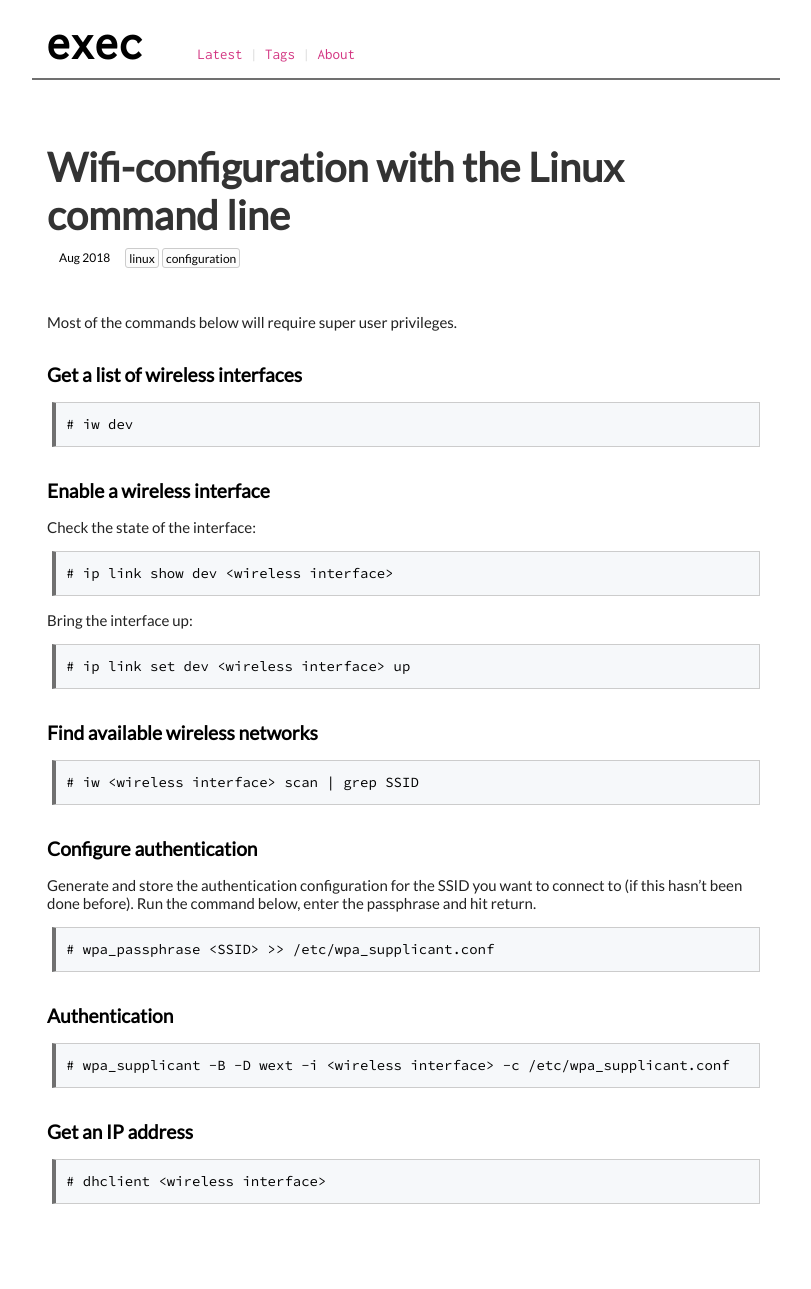
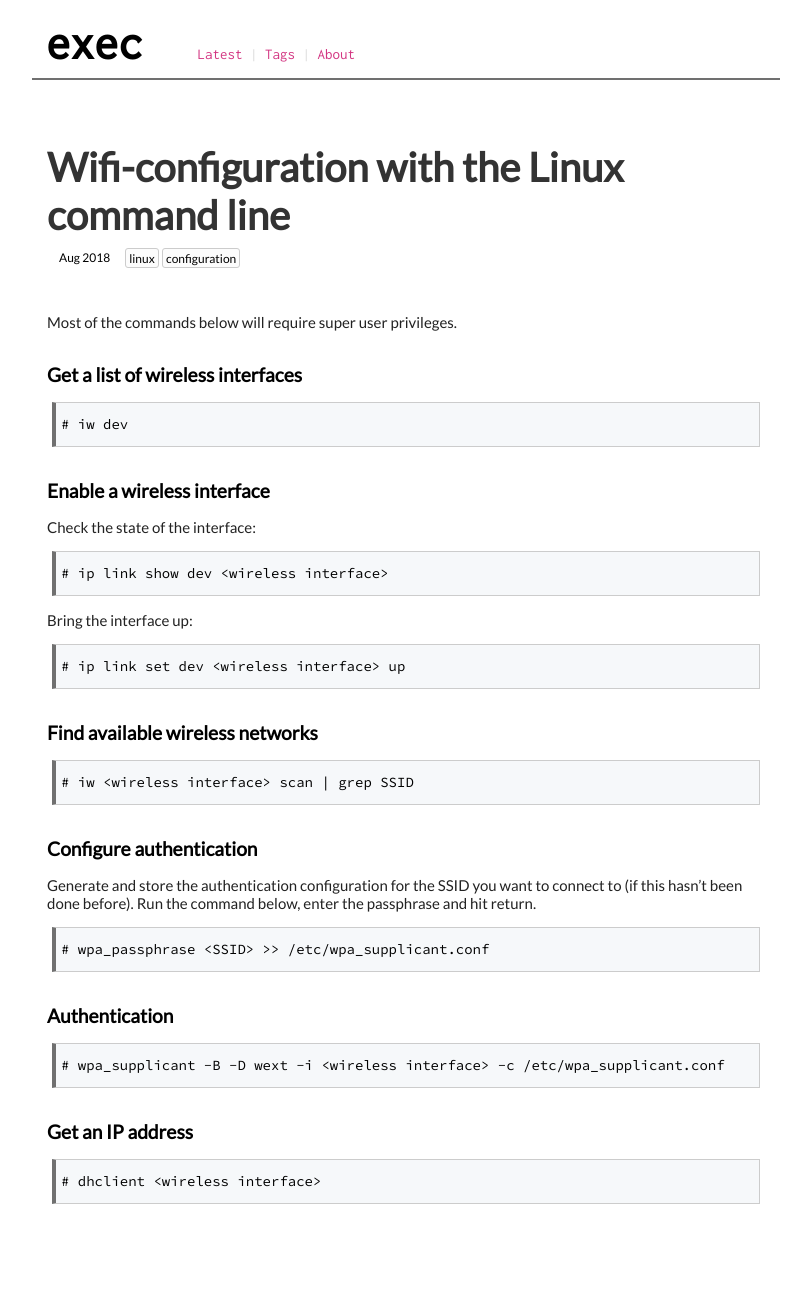
Before and after one commit to execas/execas.github.io, a Jekyll site: the page built from _posts/2018-08-11-wifi-configuration-with-the-linux-command-line.md, in a window 1280 px wide. Shown: the whole page, without its empty margins (234-1045 px from the left). Built offline with Jekyll 4.4.1, drawn with Linux system fonts in a browser that asks for light colours.

Commit message:
Update execas.css

```diff
--- a/css/execas.css
+++ b/css/execas.css
@@ -32,7 +32,7 @@ pre {
      background-color: #f6f8fa;
      margin-left:5px;
      margin-right:5px;
-     padding-left: 10px;
+     padding-left: 5px;
      padding-bottom: 12px;
      padding-top: 12px;
      border: 1px solid #ccc;
```
